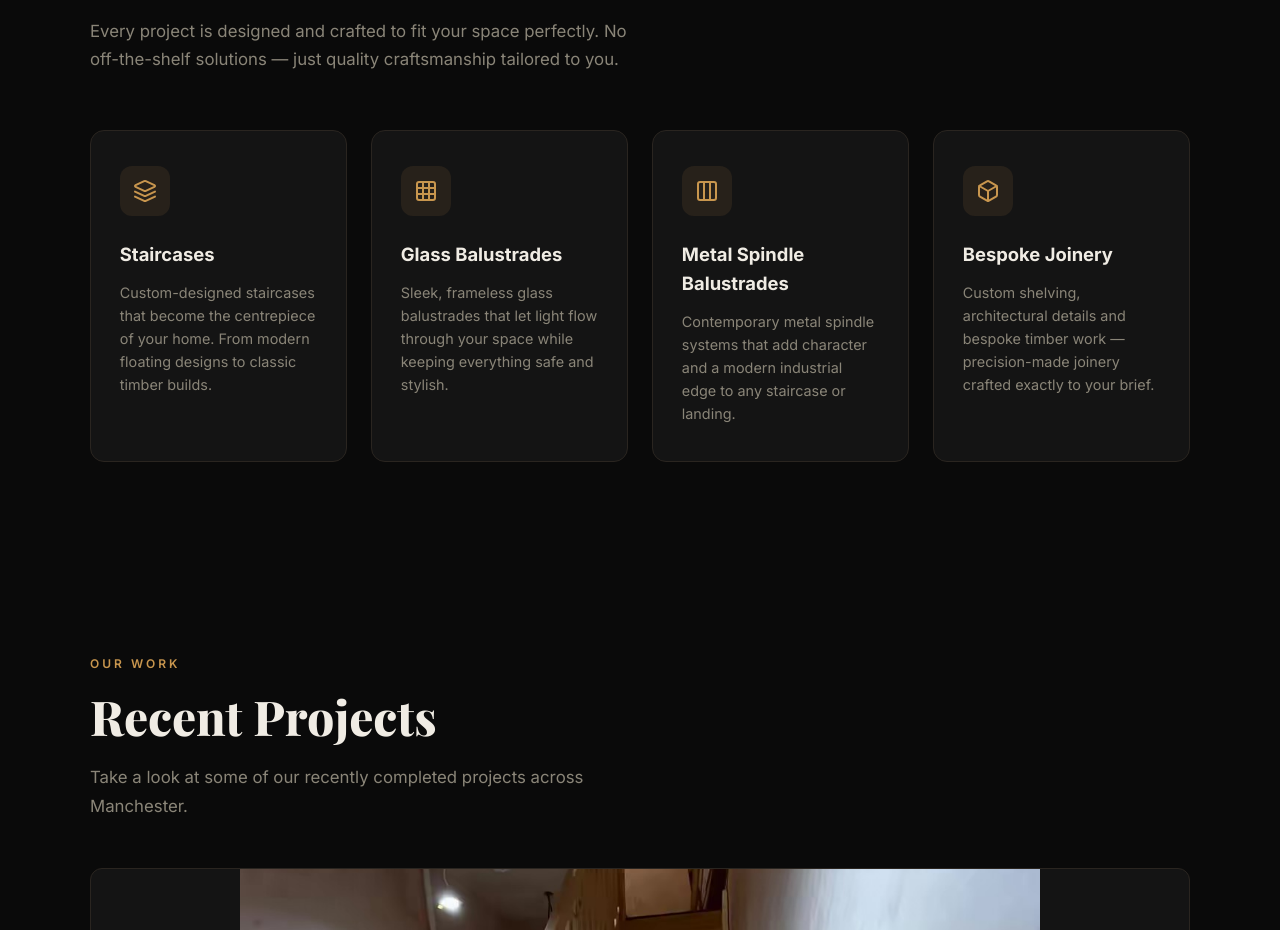
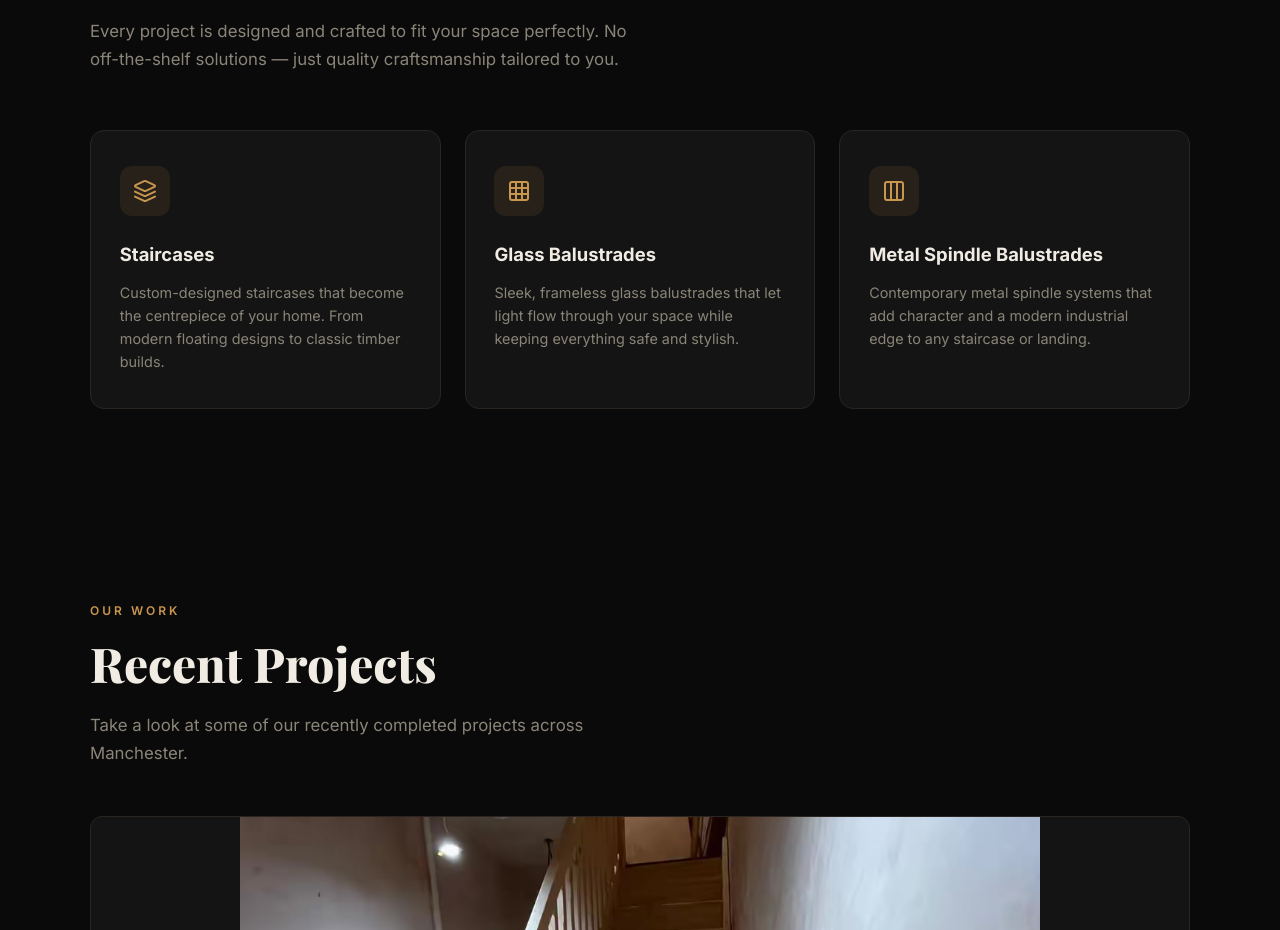
Before and after one commit to mhmd0161/woodworx-mcr, a React (Vite) app in the folder client/: page / in a window 1280 px wide. Shown: the part 1044-1974 px from the top of the page. Built offline with nearby package versions, Linux system fonts and the light colour scheme.

Commit message:
Remove bespoke joinery service card

```diff
--- a/client/src/components/Services.jsx
+++ b/client/src/components/Services.jsx
@@ -1,5 +1,5 @@
 import React from 'react'
-import { Layers, Grid3X3, Columns3, Box } from 'lucide-react'
+import { Layers, Grid3X3, Columns3 } from 'lucide-react'
 import './Services.css'
 
 const services = [
@@ -21,12 +21,7 @@ const services = [
     description:
       'Contemporary metal spindle systems that add character and a modern industrial edge to any staircase or landing.',
   },
-  {
-    icon: <Box size={24} />,
-    title: 'Bespoke Joinery',
-    description:
-      'Custom shelving, architectural details and bespoke timber work — precision-made joinery crafted exactly to your brief.',
-  },
+
 ]
 
 const Services = () => {
```
